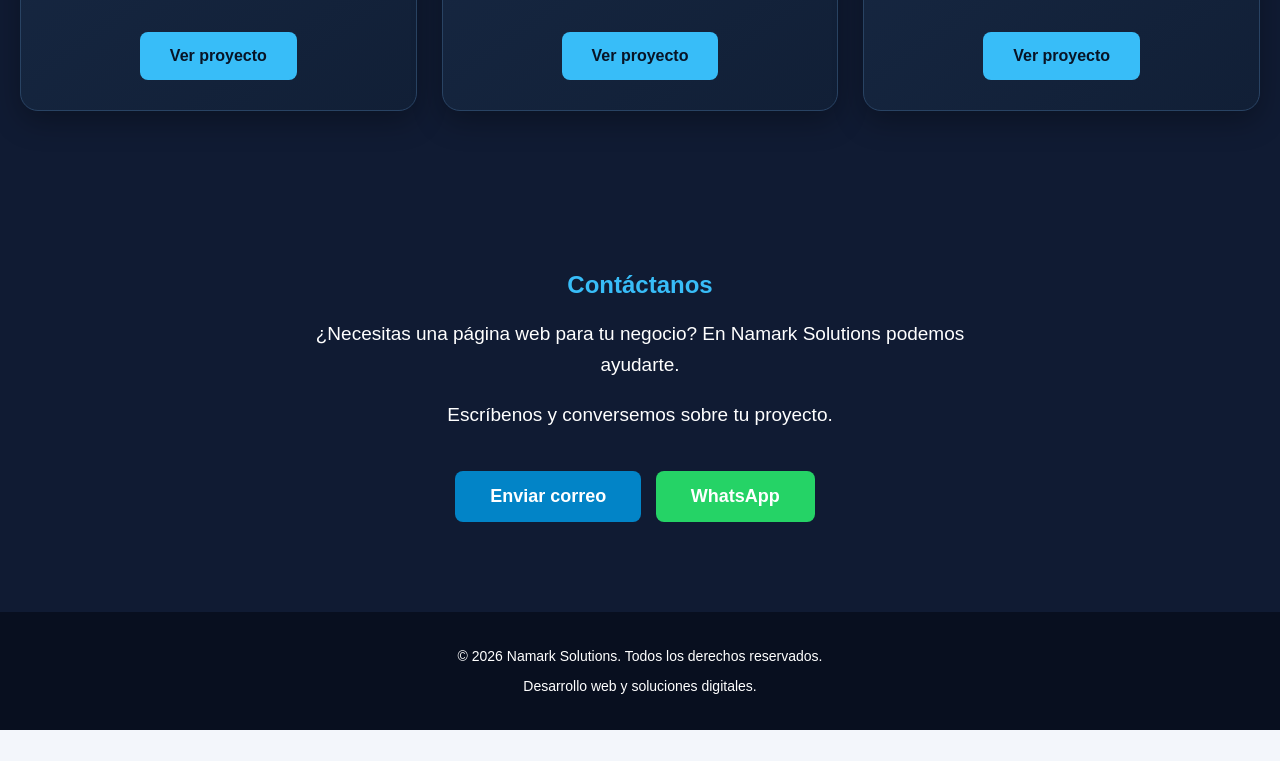
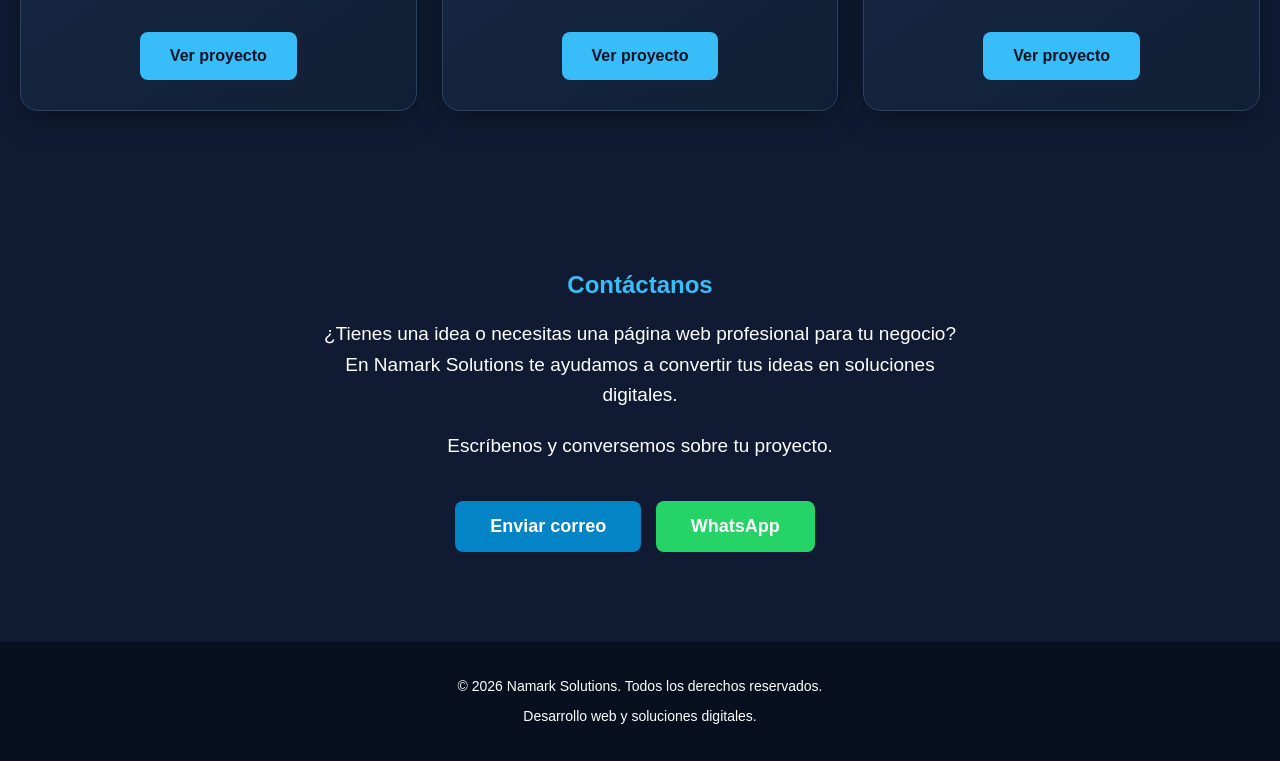
Before and after one commit to markuh45/namark-solutions, a plain HTML site: page index.html in a window 1280 px wide. Shown: the part 2180-2941 px from the top of the page. Before the commit the page ends 2910 px from the top, so only its background shows below. Drawn offline with Linux system fonts and the light colour scheme.

Commit message:
Mejorar mensaje de contacto de Namark Solutions

```diff
--- a/index.html
+++ b/index.html
@@ -191,9 +191,11 @@ organizados y adaptables a celulares.
     <h2>Contáctanos</h2>
 
     <p>
-        ¿Necesitas una página web para tu negocio?
-        En Namark Solutions podemos ayudarte.
-    </p>
+    ¿Tienes una idea o necesitas una página web
+    profesional para tu negocio?
+    En Namark Solutions te ayudamos a convertir
+    tus ideas en soluciones digitales.
+</p>
 
     <p>
         Escríbenos y conversemos sobre tu proyecto.
```
